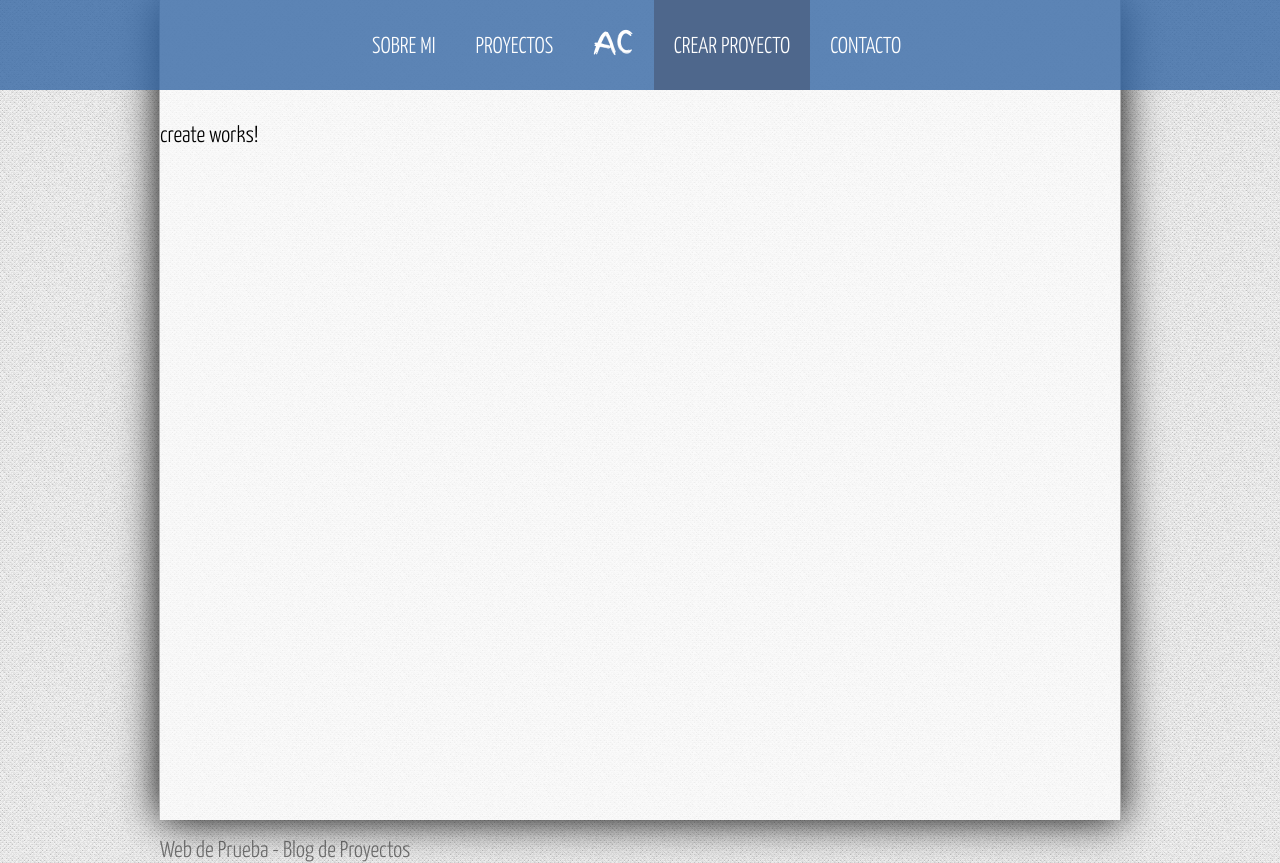
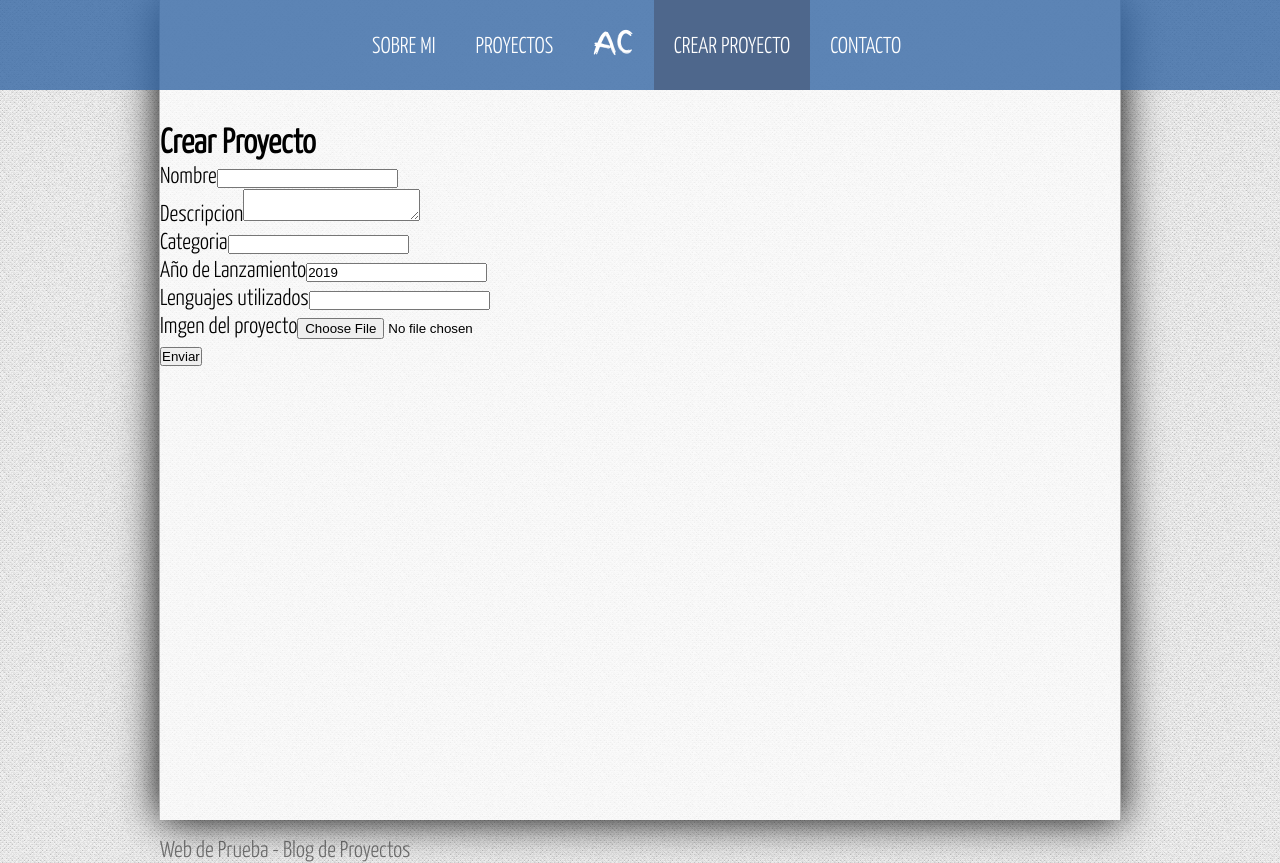
Before and after one commit to alcomcl/blogAngular, an Angular app: page /crear-proyecto in a window 1280 px wide. Built offline with nearby package versions, Linux system fonts and the light colour scheme.

Commit message:
Creacion del formulario seccion Contact

```diff
--- a/src/app/components/create/create.component.html
+++ b/src/app/components/create/create.component.html
@@ -1 +1,43 @@
-<p>create works!</p>
+<div class="container">
+    <h2>{{title}}</h2>
+
+    <!--Convertimos este formulario a un formulario de Angular con la directiva ngForm y el signo # mas un nombre-->
+    <!--Ademas, utizamos el evento ngSubmit que servirá para capturar el evento submit del formulario y cargar el
+    metodo onSubmit que creamos en el componente-->
+    <form #projectForm="ngForm" (ngSubmit)="onSubmit(projectForm)">
+
+        <p>
+            <label for="name">Nombre</label>
+            <!--Hay que hacer tambien, que cada campo del formulario sea un campo de un formulario de angular-->
+            <!--A cada input lo identificamos con un numbre y le decimos que será un ngModel: #nombre="ngModel"
+                Esto luego servira para hacer la validacion de datos, etc-->
+            <!--Utilizamos la directiva two way data binding para modificar la propiedad "name" del objeto "project"
+                de la clase del componente-->
+                <input type="text" name="name" #name="ngModel" [(ngModel)]="project.name">
+         </p>
+         <p>
+            <label for="description">Descripcion</label>
+            <textarea name="description" #name="ngModel" [(ngModel)]="project.description"></textarea>
+         </p>
+         <p>
+            <label for="category">Categoria</label>
+            <input type="text" name="category" #name="ngModel" [(ngModel)]="project.category">
+         </p>
+         <p>
+            <label for="year">Año de Lanzamiento</label>
+            <input type="text" name="year" #name="ngModel" [(ngModel)]="project.year">
+         </p>
+         <p>
+            <label for="langs">Lenguajes utilizados</label>
+            <input type="text" name="langs" #name="ngModel" [(ngModel)]="project.langs">
+         </p>
+         <p>
+            <label for="image">Imgen del proyecto</label>
+            <input type="file" name="image" placeholder="Subir Imagen">
+         </p>
+
+         <input type="submit" value="Enviar"/>
+
+    </form>
+
+</div>
--- a/src/app/components/create/create.component.ts
+++ b/src/app/components/create/create.component.ts
@@ -1,15 +1,38 @@
 import { Component, OnInit } from '@angular/core';
+
+/* Importamos el modelo y el servicio */
+import { Project } from '../../models/project';
+import { ProjectService } from '../../services/project.service';
 
 @Component({
   selector: 'app-create',
   templateUrl: './create.component.html',
-  styleUrls: ['./create.component.css']
+  styleUrls: ['./create.component.css'],
+
+  /* Cargamos el servicio dentro de la propiedad providers del decorador */
+  providers: [ProjectService]
 })
 export class CreateComponent implements OnInit {
+  // Creamos una propiedad que guardara el titulo de esta seccion
+    public title: string;
+  // Creamos una propiedad de tipo Project. Esto será el objeto que modificará el formulario
+    public project: Project;
 
-  constructor() { }
+
+  constructor(
+    // Creamos las propiedades del servicio
+      private _projectService: ProjectService
+  ) {
+      this.title ="Crear Proyecto";
+    // Intanciamos el modelo Project y dejamos las propiedades vacías para luego ser llenadas por el formulario
+      this.project = new Project('','','','',2019,'','');
+  }
 
   ngOnInit() {
   }
 
+  onSubmit(form){
+    console.log(this.project);
+  }
+
 }
```
